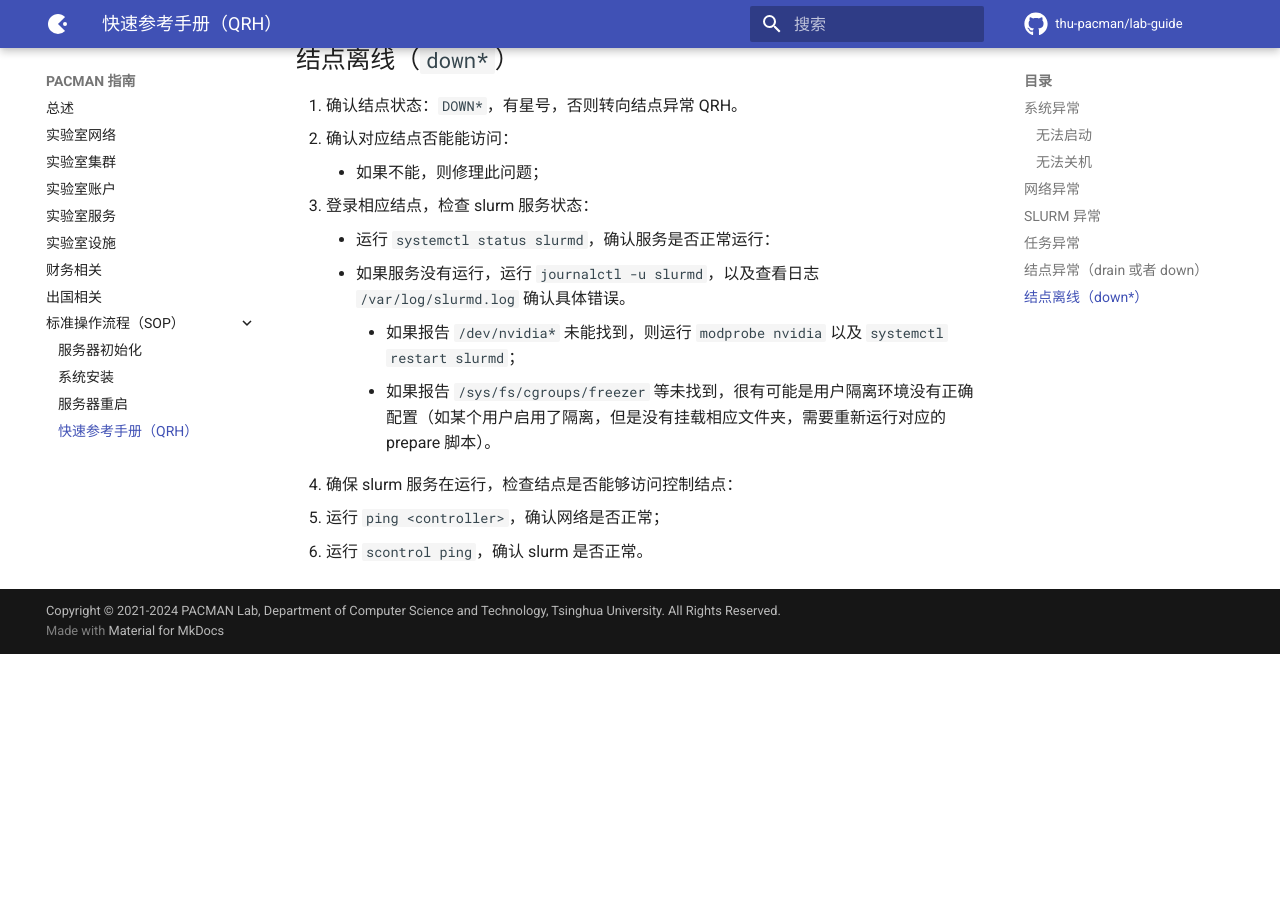
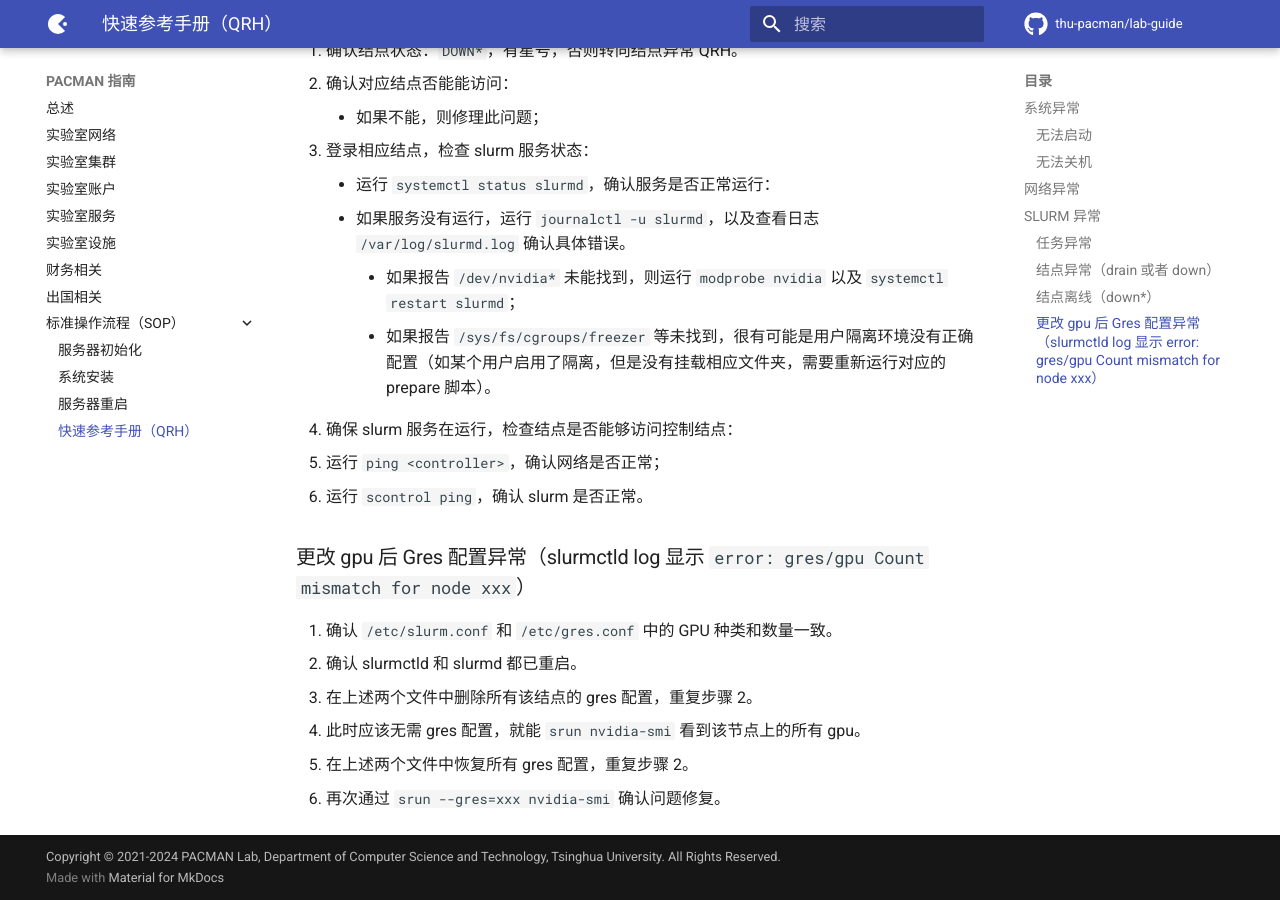
Before and after one commit to thu-pacman/lab-guide, an MkDocs documentation site: the page built from docs/sop/qrh.md, in a window 1280 px wide and 900 px high, scrolled down 1432 px. Built offline with MkDocs 1.6.1 and Material for MkDocs 9.7.7, drawn with Linux system fonts in a browser that asks for light colours; comment, search, counter and statistics services are not loaded; before the commit the page ends 2086 px from its top, so only the background shows below that.

Commit message:
Add slurm gres error in QRH

```diff
--- a/docs/sop/qrh.md
+++ b/docs/sop/qrh.md
@@ -18,7 +18,7 @@ TODO
 
 ## SLURM 异常
 
-## 任务异常
+### 任务异常
 
 1. 确认对应结点正常：`sinfo -R <name>` 无输出，否则使用结点异常或离线 QRH。
 2. 确认错误信息：
@@ -31,7 +31,7 @@ TODO
         * 确认用户指定的账户和分区是否正确；
         * 确认用户的账户是否有相应分区的权限；
 
-## 结点异常（drain 或者 down）
+### 结点异常（drain 或者 down）
 
 1. 确认结点状态：DRAIN 或者 DOWN，没有星号，否则转向结点掉线 QRH。
 2. 查看具体原因：`scontrol show node <name>` 以及 `sinfo -R <name>`：
@@ -40,7 +40,7 @@ TODO
     * 如为其他原因，请执行结点异常 QRH。
 3. 使用 `scontrol update nodename=<name> state=resume` 恢复结点状态。
 
-## 结点离线（`down*`）
+### 结点离线（`down*`）
 
 1. 确认结点状态：`DOWN*`，有星号，否则转向结点异常 QRH。
 2. 确认对应结点否能能访问：
@@ -53,3 +53,12 @@ TODO
 4. 确保 slurm 服务在运行，检查结点是否能够访问控制结点：
    * 运行 `ping <controller>`，确认网络是否正常；
    * 运行 `scontrol ping`，确认 slurm 是否正常。
+
+### 更改 gpu 后 Gres 配置异常（slurmctld log 显示 `error: gres/gpu Count mismatch for node xxx`）
+
+1. 确认 `/etc/slurm.conf` 和 `/etc/gres.conf` 中的 GPU 种类和数量一致。
+2. 确认 slurmctld 和 slurmd 都已重启。
+3. 在上述两个文件中删除所有该结点的 gres 配置，重复步骤 2。
+   * 此时应该无需 gres 配置，就能 `srun nvidia-smi` 看到该节点上的所有 gpu。
+4. 在上述两个文件中恢复所有 gres 配置，重复步骤 2。
+   * 再次通过 `srun --gres=xxx nvidia-smi` 确认问题修复。
```
